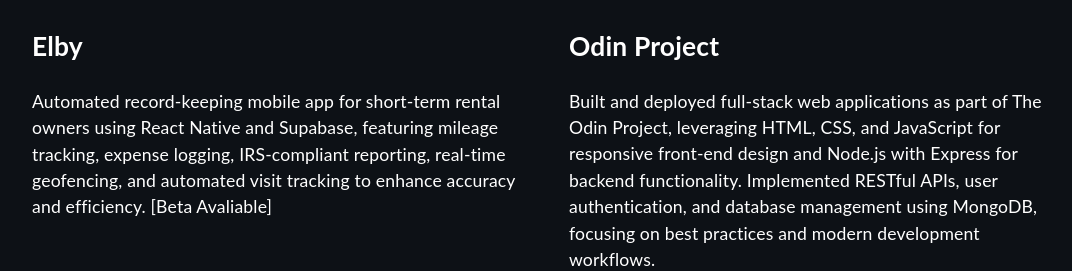
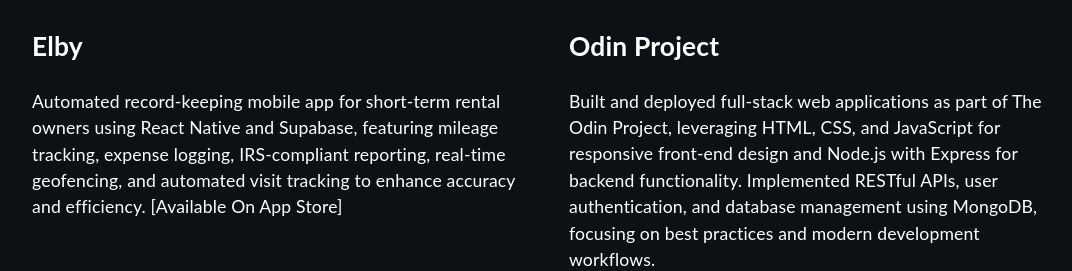
Before and after one commit to iTsThermo/personal-portfolio-react, a React (Create React App) app: page / in a window 1280 px wide. Shown: the part 4374-4645 px from the top of the page, without its empty margins (96-1168 px from the left). Built offline with nearby package versions, Linux system fonts and the light colour scheme.

Commit message:
Changed link from beta to app store for elby project

```diff
--- a/src/components/Project.tsx
+++ b/src/components/Project.tsx
@@ -23,9 +23,9 @@
                     <p>I'm building a Java-based operating system simulator that replicates core OS functionalities within the JVM. It features cooperative multitasking, priority scheduling that dynamically adjusts process execution, and paging with virtual memory management for efficient resource allocation. The system also includes interprocess communication through message passing and signaling, allowing processes to coordinate at the OS level.</p>
                 </div>
                 <div className="project">
-                    <a href="https://testflight.apple.com/join/qdnmsmE9" target="_blank" rel="noreferrer"><img src={elby} className="zoom" alt="thumbnail" width="100%" style={{ objectFit: "fill" }} /></a>
-                    <a href="https://testflight.apple.com/join/qdnmsmE9" target="_blank" rel="noreferrer"><h2>Elby</h2></a>
-                    <p>Automated record-keeping mobile app for short-term rental owners using React Native and Supabase, featuring mileage tracking, expense logging, IRS-compliant reporting, real-time geofencing, and automated visit tracking to enhance accuracy and efficiency. [Beta Avaliable]</p>
+                    <a href="https://apps.apple.com/us/app/elby/id6740222857" target="_blank" rel="noreferrer"><img src={elby} className="zoom" alt="thumbnail" width="100%" style={{ objectFit: "fill" }} /></a>
+                    <a href="https://apps.apple.com/us/app/elby/id6740222857" target="_blank" rel="noreferrer"><h2>Elby</h2></a>
+                    <p>Automated record-keeping mobile app for short-term rental owners using React Native and Supabase, featuring mileage tracking, expense logging, IRS-compliant reporting, real-time geofencing, and automated visit tracking to enhance accuracy and efficiency. [Available On App Store]</p>
                 </div>
                 <div className="project">
                     <a href="https://www.theodinproject.com/paths/full-stack-javascript" target="_blank" rel="noreferrer"><img src={odin} className="zoom" alt="thumbnail" width="100%" style={{ objectFit: "fill" }} /></a>
```
